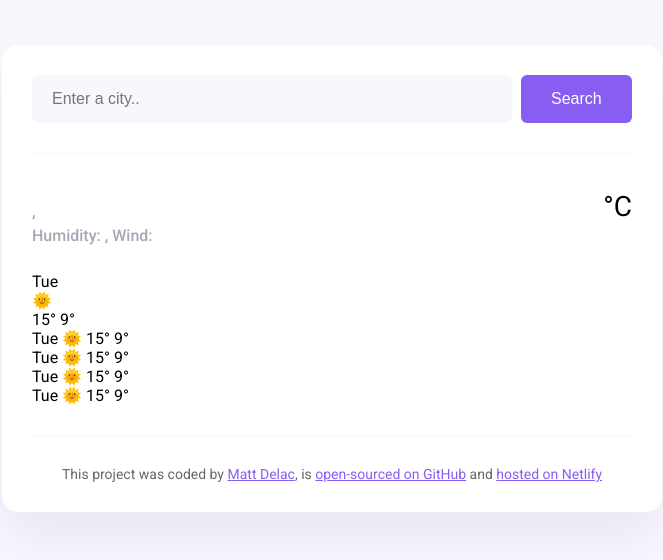
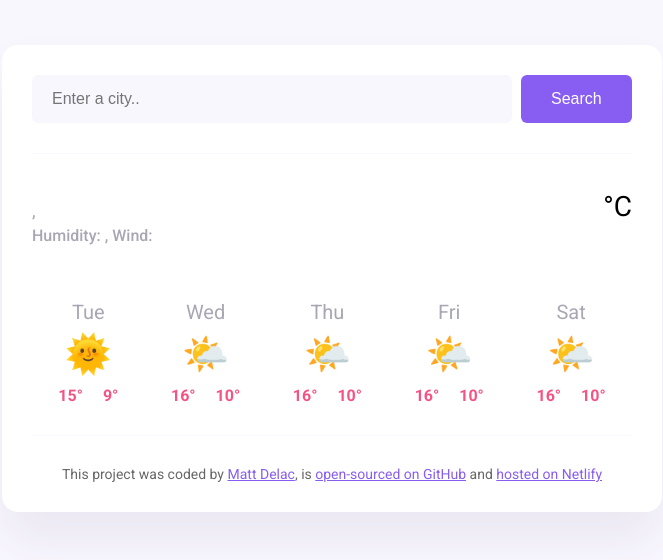
Before and after one commit to francescabice/App-Weather, a plain HTML site: page index.html in a window 1280 px wide. Shown: the whole page, without its empty margins (308-971 px from the left). Drawn offline with nearby package versions, Linux system fonts and the light colour scheme; no server answers.

Commit message:
changes html/css

```diff
--- a/index.html
+++ b/index.html
@@ -32,7 +32,7 @@
           <div>
             <h1 class="weather-app-city" id="city"></h1>
             <p class="weather-app-details">
-              <span id="time"></span>,<span id="description"></span>
+              <span id="time"></span>, <span id="description"></span>
               <br />
               Humidity: <strong id="humidity"></strong>, Wind:
               <strong id="wind-speed"></strong>
@@ -41,22 +41,77 @@
           <div class="weather-app-temperature-container">
             <div id="icon" class="weather-app-icon"></div>
             <div class="weather-app-temperature" id="temperature"></div>
-            <div class="weatehr-app-unit">°C</div>
+            <div class="weather-app-unit">°C</div>
           </div>
         </div>
+
         <div class="weather-forecast">
           <div class="weather-forecast-day">
             <div class="weather-forecast-date">Tue</div>
             <div class="weather-forecast-icon">🌞</div>
-            <div class="weather-forecast-taemperatures">15° 9°</div>
+            <div class="weather-forecast-temperatures">
+              <div class="weather-forecast-temperature">
+                <strong>15°</strong>
+              </div>
+              <div class="weather-forecast-temperature">
+                <strong>9°</strong>
+              </div>
+            </div>
+          </div>
+
+          <div class="weather-forecast-day">
+            <div class="weather-forecast-date">Wed</div>
+            <div class="weather-forecast-icon">🌤️</div>
+            <div class="weather-forecast-temperatures">
+              <div class="weather-forecast-temperature">
+                <strong>16°</strong>
+              </div>
+              <div class="weather-forecast-temperature">
+                <strong>10°</strong>
+              </div>
+            </div>
+          </div>
+
+          <div class="weather-forecast-day">
+            <div class="weather-forecast-date">Thu</div>
+            <div class="weather-forecast-icon">🌤️</div>
+            <div class="weather-forecast-temperatures">
+              <div class="weather-forecast-temperature">
+                <strong>16°</strong>
+              </div>
+              <div class="weather-forecast-temperature">
+                <strong>10°</strong>
+              </div>
+            </div>
+          </div>
+
+          <div class="weather-forecast-day">
+            <div class="weather-forecast-date">Fri</div>
+            <div class="weather-forecast-icon">🌤️</div>
+            <div class="weather-forecast-temperatures">
+              <div class="weather-forecast-temperature">
+                <strong>16°</strong>
+              </div>
+              <div class="weather-forecast-temperature">
+                <strong>10°</strong>
+              </div>
+            </div>
+          </div>
+
+          <div class="weather-forecast-day">
+            <div class="weather-forecast-date">Sat</div>
+            <div class="weather-forecast-icon">🌤️</div>
+            <div class="weather-forecast-temperatures">
+              <div class="weather-forecast-temperature">
+                <strong>16°</strong>
+              </div>
+              <div class="weather-forecast-temperature">
+                <strong>10°</strong>
+              </div>
+            </div>
           </div>
         </div>
-        <div class="weather-forecast">Tue 🌞 15° 9°</div>
-        <div class="weather-forecast">Tue 🌞 15° 9°</div>
-        <div class="weather-forecast">Tue 🌞 15° 9°</div>
-        <div class="weather-forecast">Tue 🌞 15° 9°</div>
       </main>
-
       <footer>
         This project was coded by
         <a href="https://github.com/matthieua/" target="_blank"> Matt Delac</a>,
--- a/src/style.css
+++ b/src/style.css
@@ -81,9 +81,37 @@ main {
   font-weight: bold;
 }
 
-.weatehr-app-unit {
+.weather-app-unit {
   margin-top: 6px;
   font-size: 28px;
+}
+.weather-forecast {
+  display: flex;
+  justify-content: space-around;
+  margin-top: 30px;
+}
+
+.weather-forecast-date {
+  text-align: center;
+  color: rgba(39, 33, 66, 0.4);
+  font-size: 20px;
+  line-height: 20px;
+  margin-bottom: 10px;
+}
+.weather-forecast-icon {
+  text-align: center;
+  font-size: 38px;
+}
+
+.weather-forecast-temperatures {
+  color: #f65282;
+  text-align: center;
+  margin-top: 10px;
+  display: flex;
+  justify-content: center;
+}
+.weather-forecast-temperature {
+  padding: 0 10px;
 }
 
 footer {
```
